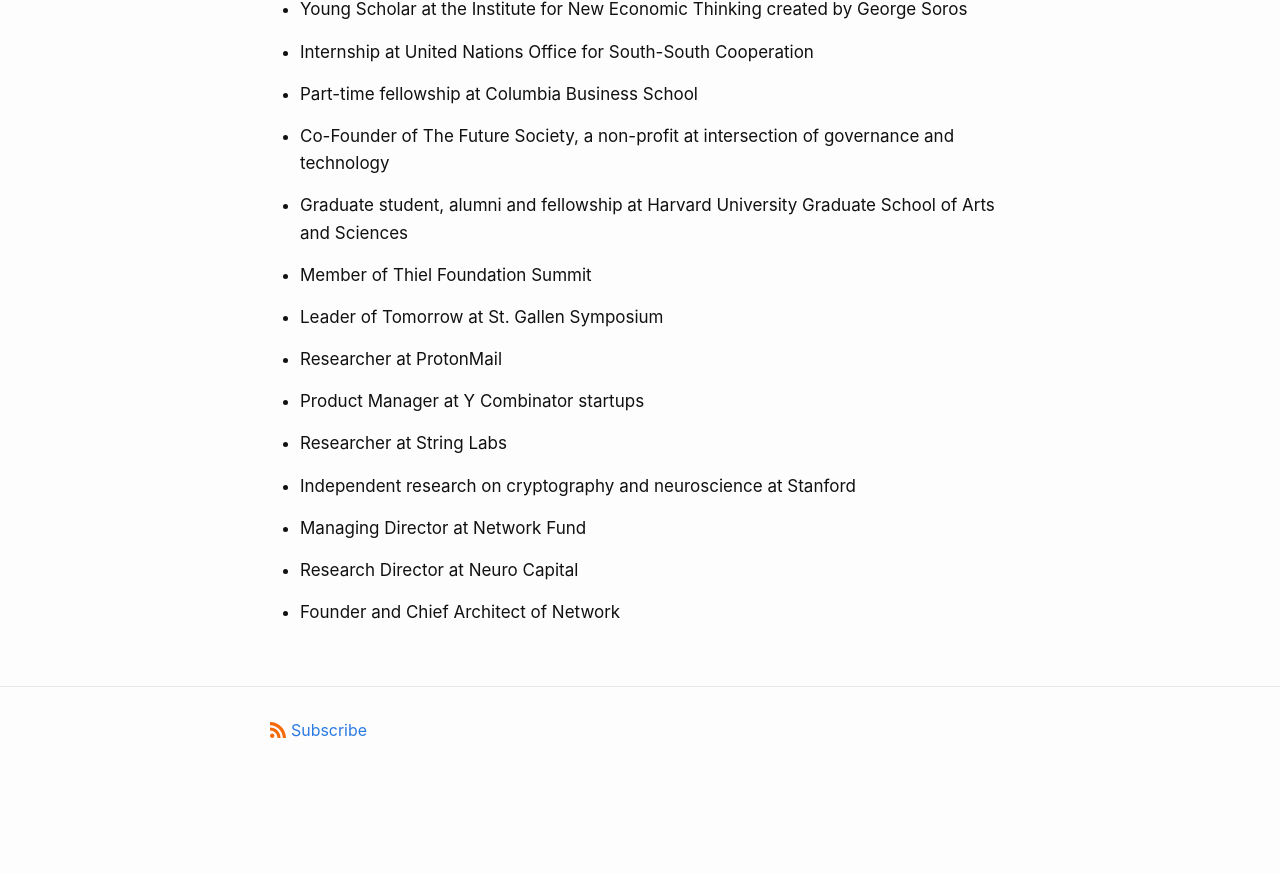
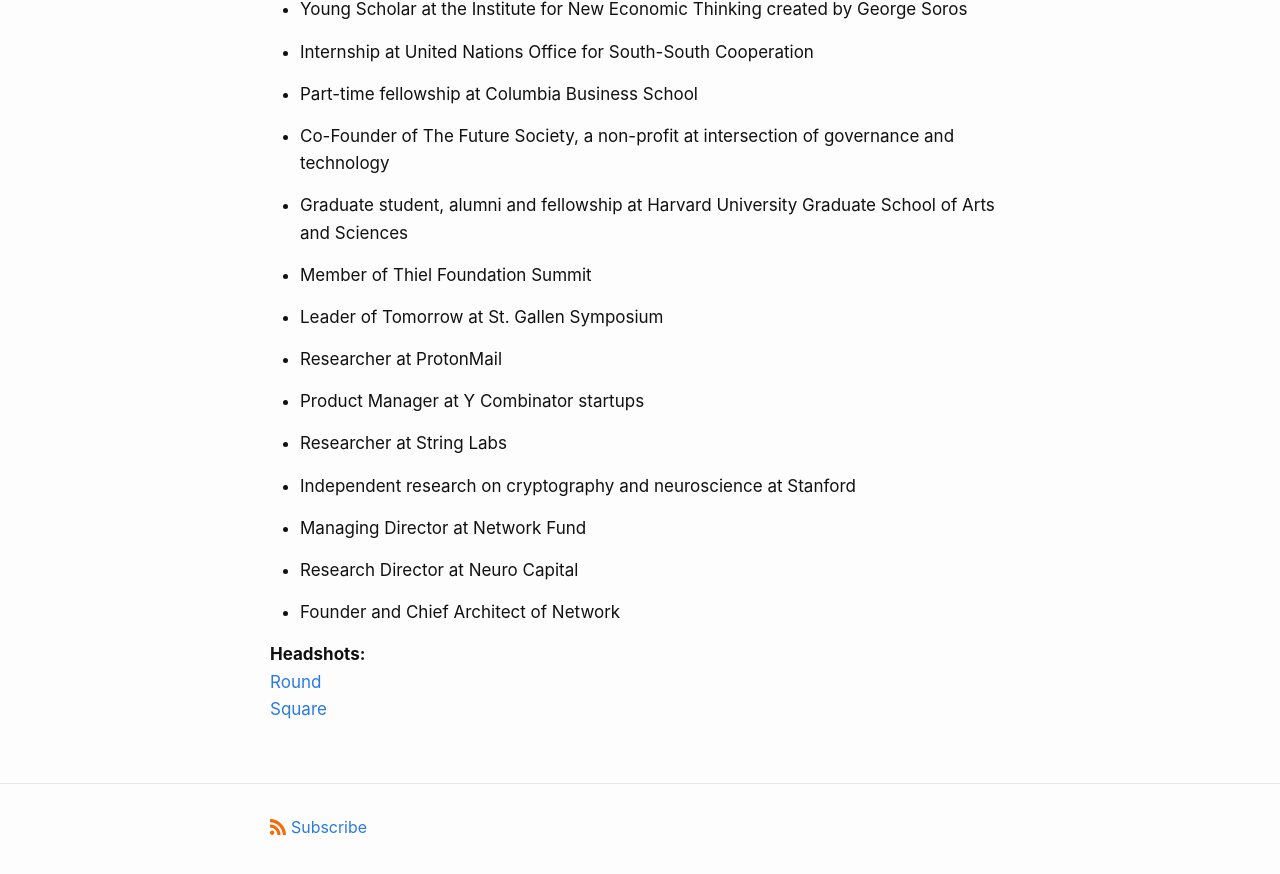
Before and after one commit to link-daniel/link.github.io, a Jekyll site: the page built from biography.md, in a window 1280 px wide and 900 px high, scrolled down 1423 px. Shown: the top 874 px of the window. Built offline with Jekyll 4.4.1, drawn with Linux system fonts in a browser that asks for light colours; before the commit the page ends 2227 px from its top, so only the background shows below that.

Commit message:
Update biography.md

```diff
--- a/biography.md
+++ b/biography.md
@@ -65,3 +65,10 @@ Link is an artist, scientist and architect. He is a self-taught programmer and h
 - Research Director at Neuro Capital
 
 - Founder and Chief Architect of Network
+
+
+**Headshots:**
+<br>
+<a href="https://github.com/linkdniel/link.github.io/blob/main/media/linkdaniel-round.jpg?raw=true">Round</a>
+<br>
+<a href="https://github.com/linkdniel/link.github.io/blob/main/media/linkdaniel-square.jpg?raw=true">Square</a>
```
